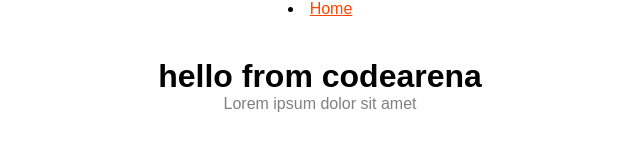
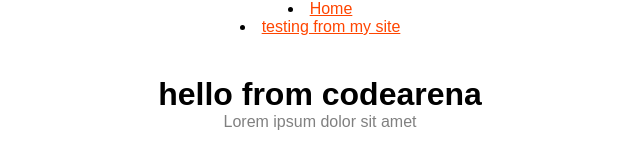
Before and after one commit to Karim-Shah/som, a plain HTML site: page index.html in a window 1280 px wide. Shown: the whole page, without its empty margins (320-960 px from the left). Drawn offline with Linux system fonts and the light colour scheme.

Commit message:
testing 6

```diff
--- a/index.html
+++ b/index.html
@@ -12,6 +12,9 @@
         <li>
             <a href="#">Home</a>
         </li>
+        <li>
+            <a href="">testing from my site</a>
+        </li>
     </nav>
     <h1>hello from codearena</h1>
     <p>Lorem ipsum dolor sit amet </p>
```
